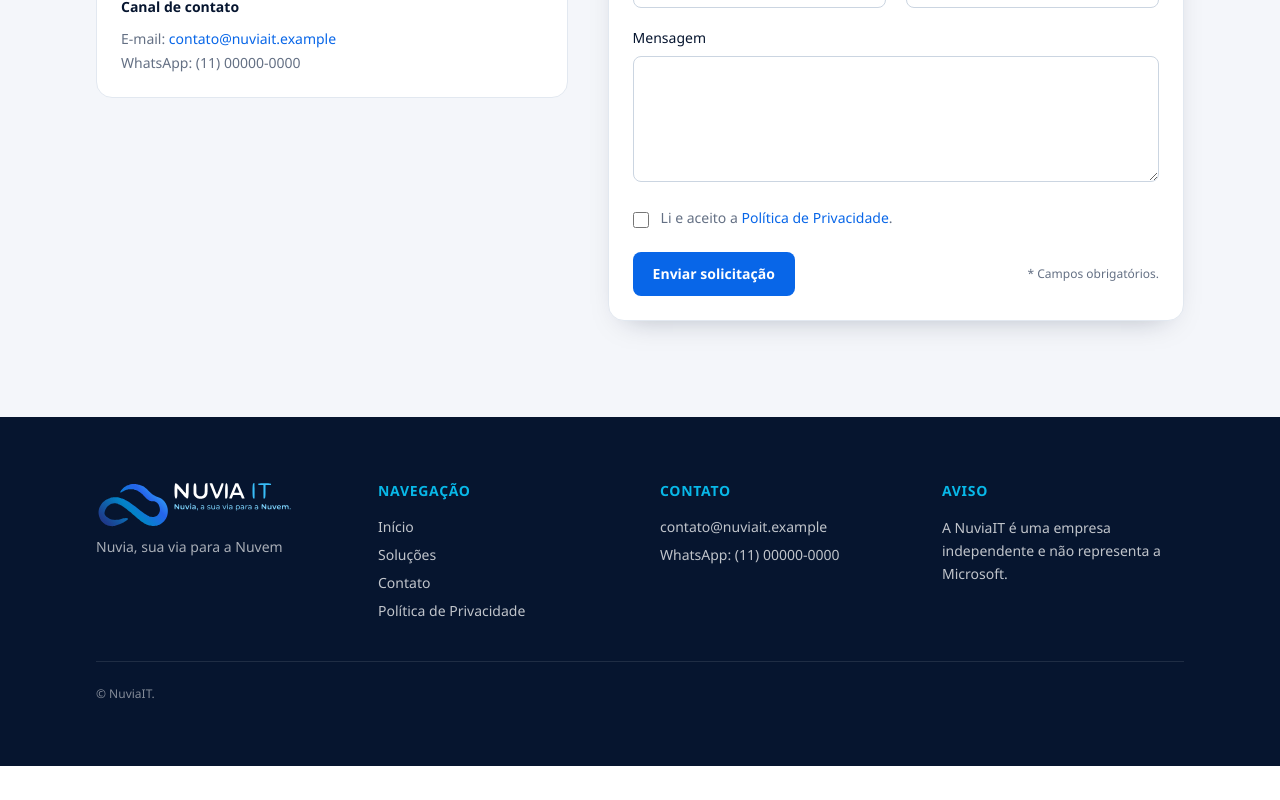
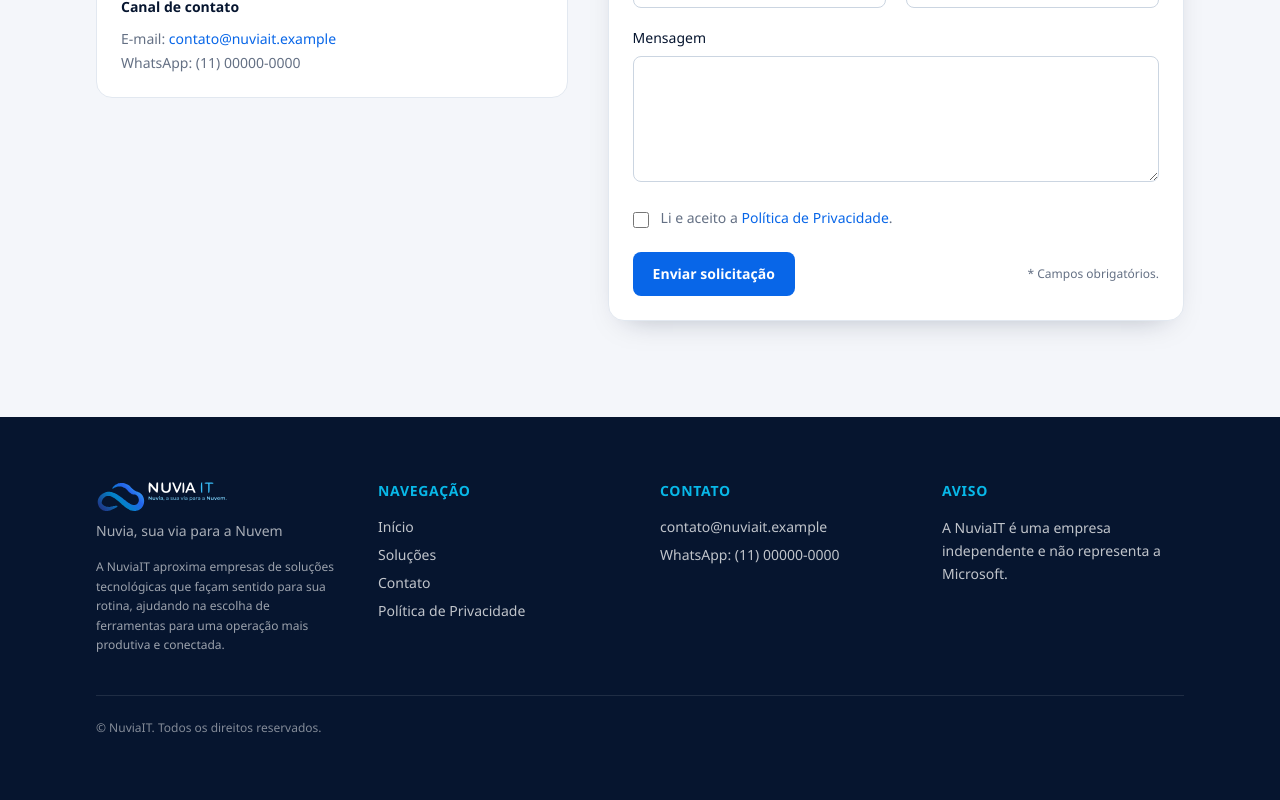
Before and after one commit to GabrielChagas1/nuvion-responsive-website, a React (Vite) app: page / in a window 1280 px wide. Shown: the part 3062-3862 px from the top of the page. Before the commit the page ends 3828 px from the top, so only its background shows below. Built offline with nearby package versions, Linux system fonts and the light colour scheme.

Commit message:
style: reduz logo e texto da primeira coluna do rodape

```diff
--- a/src/components/Footer.tsx
+++ b/src/components/Footer.tsx
@@ -9,9 +9,12 @@ export function Footer() {
             <img
               src="./brand/nuvia-it-logo-completo-escuro.svg"
               alt={siteConfig.name}
-              className="h-12 w-auto"
+              className="h-8 w-auto"
             />
             <p className="mt-2 text-sm text-white/65">{siteConfig.tagline}</p>
+            <p className="mt-4 text-xs leading-relaxed text-white/60">
+              A NuviaIT aproxima empresas de soluções tecnológicas que façam sentido para sua rotina, ajudando na escolha de ferramentas para uma operação mais produtiva e conectada.
+            </p>
           </div>
 
           <div>
@@ -67,7 +70,7 @@ export function Footer() {
         </div>
 
         <div className="mt-10 border-t border-white/10 pt-6 text-xs text-white/50">
-          <p>© NuviaIT.</p>
+          <p>© NuviaIT. Todos os direitos reservados.</p>
         </div>
       </div>
     </footer>
```
